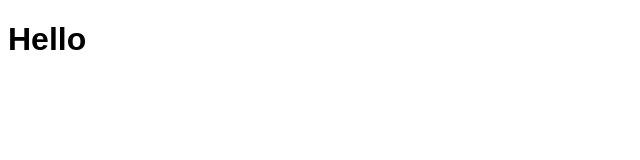
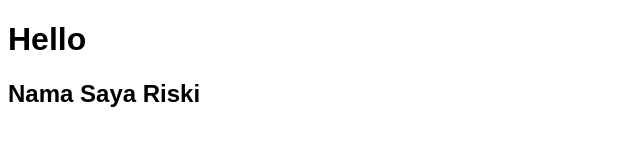
Before and after one commit to RiskiWR/belajar-git, a plain HTML site: page index.html in a window 1280 px wide. Shown: the whole page, without its empty margins (0-640 px from the left). Drawn offline with Linux system fonts and the light colour scheme.

Commit message:
menambahkan nama

```diff
--- a/index.html
+++ b/index.html
@@ -7,5 +7,6 @@
 </head>
 <body>
 	<h1>Hello</h1>
+	<h2>Nama Saya Riski</h2>
 </body>
 </html>
```
